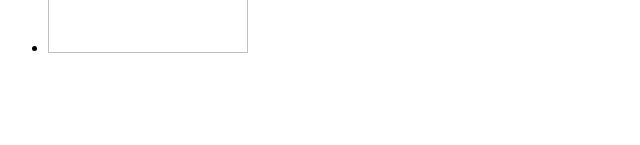
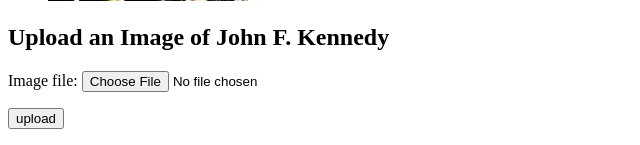
Before and after one commit to wderocco8/cs108-examples, a Django app: page /quotes/person/1 in a window 1280 px wide. Shown: the part 782-927 px from the top of the page, without its empty margins (0-640 px from the left). Before the commit the page ends 835 px from the top, so only its background shows below. Run offline with Django 3.2, Linux system fonts and the light colour scheme; data comes from the database, SQL or seed files in the repository; both versions use the stored data as it was after the commit.

Commit message:
Finished DeleteQuote and AddImage

```diff
--- a/cs108/urls.py
+++ b/cs108/urls.py
@@ -28,4 +28,5 @@
     path('mini_fb/', include('mini_fb.urls')),
 ]
 
+# add the MEDIA_URL to the list of project-level urls
 urlpatterns += static(settings.MEDIA_URL, document_root=settings.MEDIA_ROOT)
--- a/quotes/forms.py
+++ b/quotes/forms.py
@@ -1,7 +1,7 @@
 # forms.py
 
 from django import forms
-from .models import Quote
+from .models import Image, Quote
 
 class CreateQuoteForm(forms.ModelForm):
     '''A form to create a new Quote object.'''
@@ -19,3 +19,11 @@
         '''additional data about this form'''
         model = Quote # which model to update
         fields = ['text', 'person'] # which field to update
+
+
+class AddImageForm(forms.ModelForm):
+    '''A form to collect an image from the user.'''
+
+    class Meta:
+        model = Image
+        fields = ["image_file"]
--- a/quotes/models.py
+++ b/quotes/models.py
@@ -59,10 +59,16 @@
 class Image(models.Model):
     '''Represent an image URL for a Person.'''
 
-    image_url = models.URLField(blank=True) # return as a string
-    image_file = models.ImageField(blank=True) # an actual image (preferrable)
+    image_url = models.URLField(blank=True)      ## unchanged
+    image_file = models.ImageField(blank=True)  ## new field
     person = models.ForeignKey(Person, on_delete=models.CASCADE)
 
     def __str__(self):
         '''Return the image url of this Image.'''
-        return self.image_url
+
+        # if we have stored an actual image object:
+        if self.image_file:
+            return self.image_file.url
+        # otherwise, return the URL to an image stored elsewhere
+        else:
+            return self.image_url
--- a/quotes/templates/quotes/person.html
+++ b/quotes/templates/quotes/person.html
@@ -2,18 +2,14 @@
 {% extends 'quotes/base.html' %}
 
 {% block content %}
-
 <h1>All quotes by {{person}}</h1>
-
-<!--
-    <img src='{{person.get_random_image}}' style='width:200'>
--->
 
 <!-- all quotes by this person -->
 <ul>
- {% for quote in person.get_all_quotes %}
-    <li>{{quote.text}}</li>
+{% for quote in person.get_all_quotes %}
+    <li>{{quote.text}}<br>
         <a href="{% url 'delete_quote' quote.pk %}">delete</a>
+    </li>
 {% endfor %}
 </ul>
 
@@ -22,8 +18,17 @@
 <!-- all images for this person -->
 <ul>
 {% for image in person.get_all_images %}
-    <li><img src='{{image}}' style="width:200"></li>
+    <li><img src='{{image}}' style='width:200'> </li>
 {% endfor %}
-   </ul>
+</ul>
 
-   {% endblock %}
+<h2>Upload an Image of {{person.name}}</h2>
+
+<form method='POST' enctype="multipart/form-data"
+    action="{% url 'add_image' person.pk %}">
+    {% csrf_token %}
+    {{ add_image_form.as_p}}
+    <input type="submit" value="upload">
+</form>
+
+{% endblock %}
--- a/quotes/urls.py
+++ b/quotes/urls.py
@@ -3,13 +3,18 @@
 from django.urls import path
 from .views import * #HomePageView, QuotePageView, RandomQuotePageView, PersonPageView # our view class defintion
 
+from django.urls import path
+from .views import *
+
 urlpatterns = [
+    # map the URL (empty string) to the view
     path('', RandomQuotePageView.as_view(), name="random"),
     path('all', HomePageView.as_view(), name="all_quotes"),
     path('quote/<int:pk>', QuotePageView.as_view(), name="quote"),
     path('quote/<int:pk>/update', UpdateQuoteView.as_view(), name="update_quote"),
     path('quote/<int:pk>/delete', DeleteQuoteView.as_view(), name="delete_quote"),
     path('person/<int:pk>', PersonPageView.as_view(), name="person"),
+    path('person/<int:pk>/add_image', add_image, name="add_image"), ## NEW
     path('create_quote', CreateQuoteView.as_view(), name='create_quote')
 
 ]
--- a/quotes/views.py
+++ b/quotes/views.py
@@ -1,9 +1,9 @@
-from django.db import models
-from django.shortcuts import render
+##### quotes/views.py #####
+from django.shortcuts import render, redirect
 from django.views.generic import ListView, DetailView, CreateView, UpdateView, DeleteView
 from django.urls import reverse
-from .models import Person, Quote, Person
-from .forms import CreateQuoteForm, UpdateQuoteForm
+from .models import Quote, Person
+from .forms import CreateQuoteForm, UpdateQuoteForm, AddImageForm
 import random
 
 
@@ -36,10 +36,24 @@
 
 
 class PersonPageView(DetailView):
-    '''Display a single person object.'''
-    model = Person                       # retrieve Person objects from the database
-    template_name = "quotes/person.html" # delegate the display to this template
-    context_object_name = "person"       # use this variable name in the template
+    '''Display a single Person object.'''
+    model = Person                      # retrieve Person objects from the database
+    template_name = "quotes/person.html"    # delegate the display to this template
+    # context_object_name = "person"            # use this variable name in the template
+
+    def get_context_data(self, **kwargs):
+        '''Return a dictionary with context data for this template to use.'''
+
+        # get the default context data:
+        # this will include the Person record for this page view
+        context = super(PersonPageView, self).get_context_data(**kwargs)
+
+        # create add image form:
+        add_image_form = AddImageForm()
+        context['add_image_form'] = add_image_form
+
+        # return the context dictionary:
+        return context
 
 class CreateQuoteView(CreateView):
     '''Create a new Quote object and store it in the database.'''
@@ -74,3 +88,29 @@
         person = quote.person
         return reverse('person', kwargs={'pk':person.pk})
         # reverse to show the person page
+
+
+def add_image(request, pk):
+    '''A custom view function to handle the submission of an image upload.'''
+
+    # find the person for whom we are submitting the image
+    person = Person.objects.get(pk=pk)
+
+    # read request data into AddImageForm object
+    form = AddImageForm(request.POST or None, request.FILES or None)
+
+    # check if the form is valid, save object to database
+    if form.is_valid():
+
+        image = form.save(commit=False) # create the Image object, but not save yet
+
+        # attach the foreign key to this image
+        image.person = person
+        image.save() # store to the database
+
+    else:
+        print("Error: the form was not valid.")
+
+    # redirect to a new URL, display person page
+    url = reverse('person', kwargs={'pk':pk})
+    return redirect(url)
```
Also changed, not shown: db.sqlite3, media/jfk.jpg (added), quotes/migrations/0005_image_image_file.py (added).
